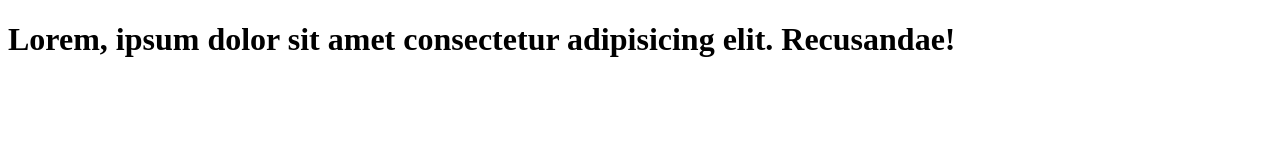
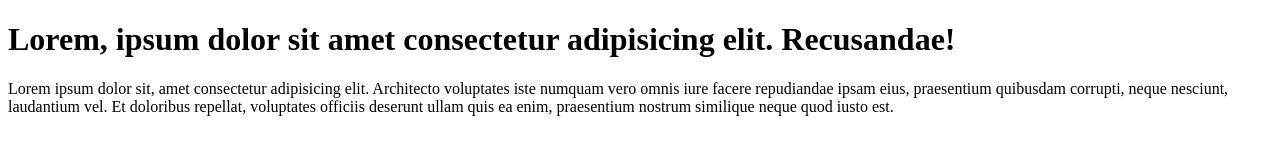
Before and after one commit to shubh-v21/learn-git, a plain HTML site: page index.html in a window 1280 px wide. Drawn offline with Linux system fonts and the light colour scheme.

Commit message:
add paragraph tag

```diff
--- a/index.html
+++ b/index.html
@@ -9,6 +9,7 @@
 
 <body>
     <h1>Lorem, ipsum dolor sit amet consectetur adipisicing elit. Recusandae!</h1>
+    <p>Lorem ipsum dolor sit, amet consectetur adipisicing elit. Architecto voluptates iste numquam vero omnis iure facere repudiandae ipsam eius, praesentium quibusdam corrupti, neque nesciunt, laudantium vel. Et doloribus repellat, voluptates officiis deserunt ullam quis ea enim, praesentium nostrum similique neque quod iusto est.</p>
 </body>
 
 </html>
```
